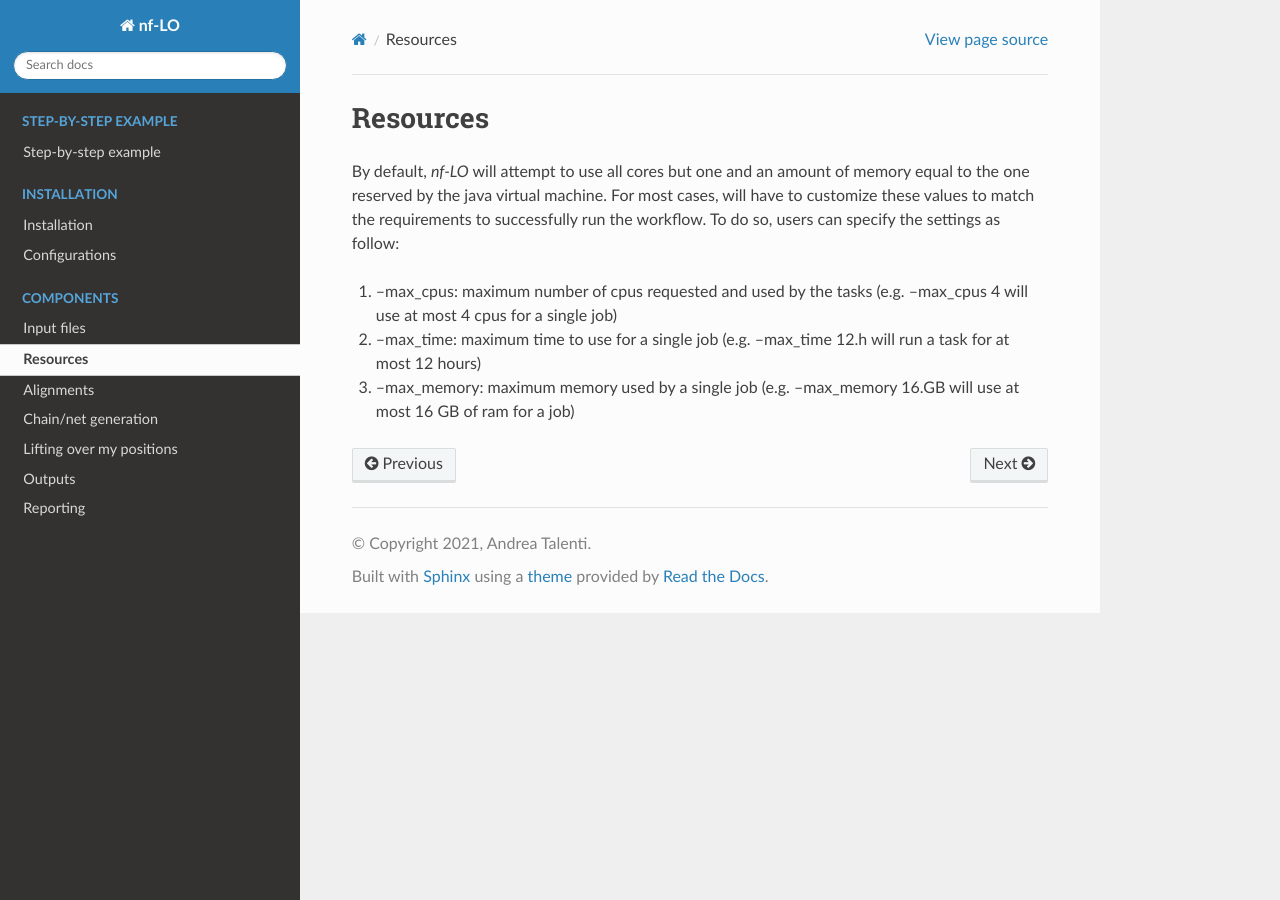
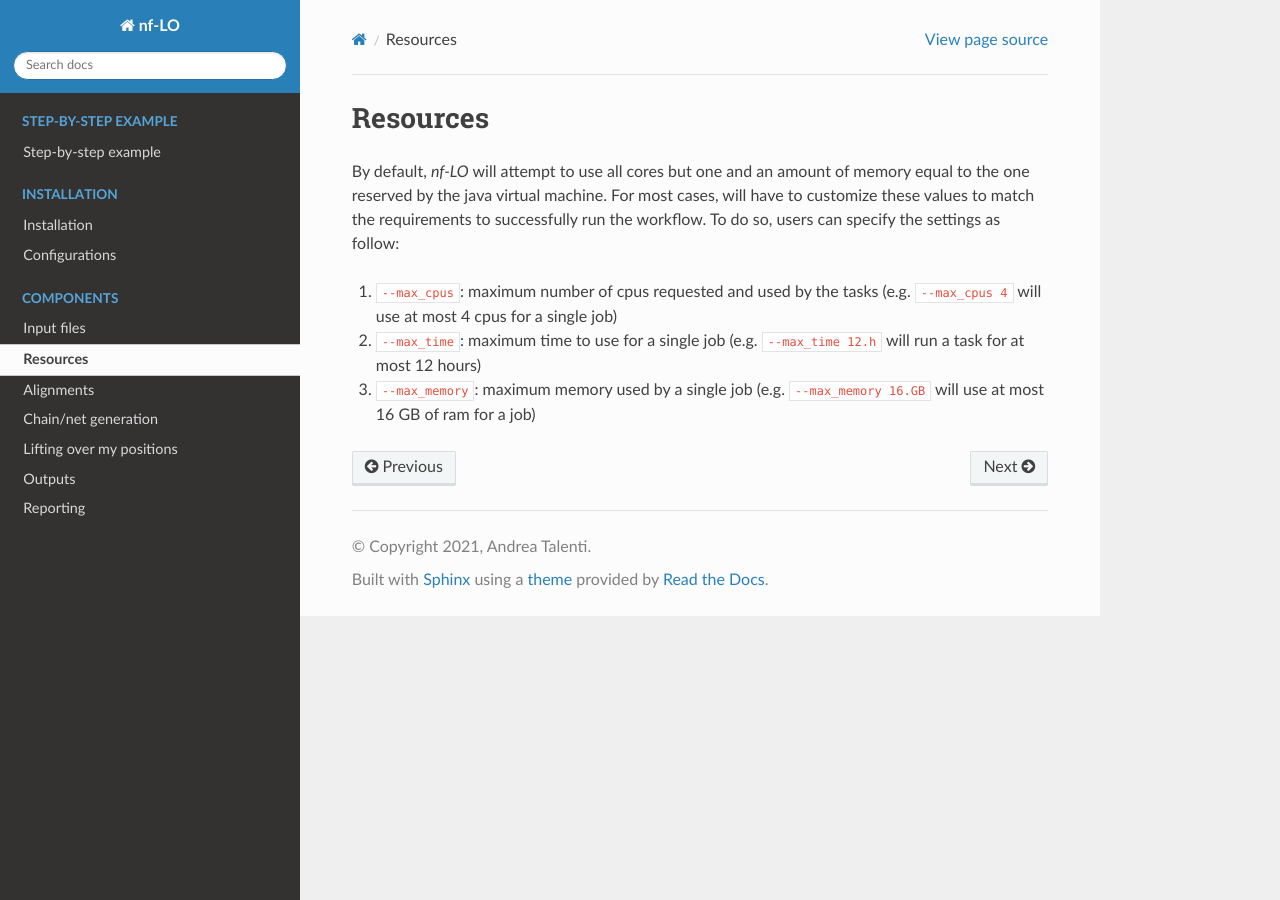
Before and after one commit to evotools/nf-LO, a Sphinx documentation site: the page built from docs/resources.md, in a window 1280 px wide. Built offline with Sphinx 7.4.7 and the Read the Docs theme 2.0.0, drawn with Linux system fonts in a browser that asks for light colours.

```diff
--- a/docs/resources.md
+++ b/docs/resources.md
@@ -1,6 +1,6 @@
 # Resources
 By default, *nf-LO* will attempt to use all cores but one and an amount of memory equal to the one reserved by the java virtual machine. For most cases, will have to customize these values to match the requirements to successfully run the workflow.
 To do so, users can specify the settings as follow:
- 1. --max_cpus: maximum number of cpus requested and used by the tasks (e.g. --max_cpus 4 will use at most 4 cpus for a single job)
- 2. --max_time: maximum time to use for a single job (e.g. --max_time 12.h will run a task for at most 12 hours)
- 3. --max_memory: maximum memory used by a single job (e.g. --max_memory 16.GB will use at most 16 GB of ram for a job)
+ 1. `--max_cpus`: maximum number of cpus requested and used by the tasks (e.g. `--max_cpus 4` will use at most 4 cpus for a single job)
+ 2. `--max_time`: maximum time to use for a single job (e.g. `--max_time 12.h` will run a task for at most 12 hours)
+ 3. `--max_memory`: maximum memory used by a single job (e.g. `--max_memory 16.GB` will use at most 16 GB of ram for a job)
```
